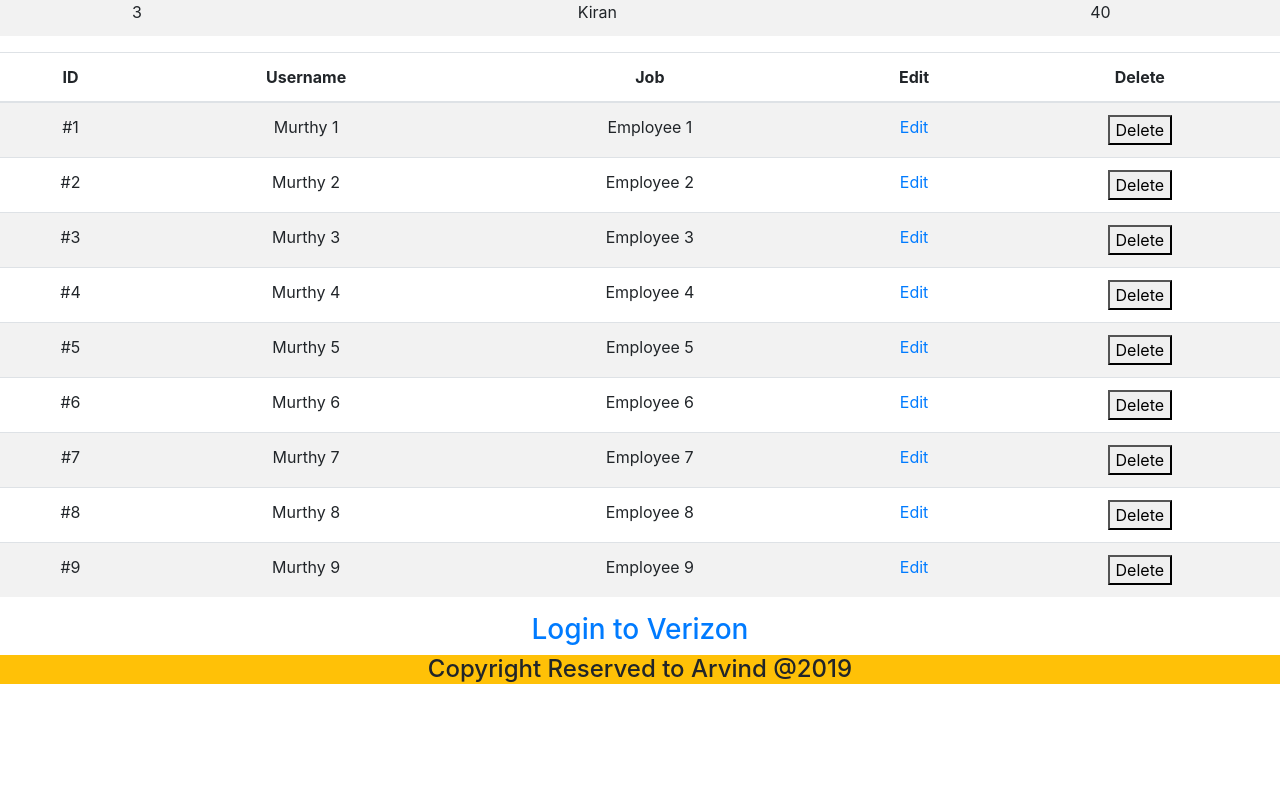
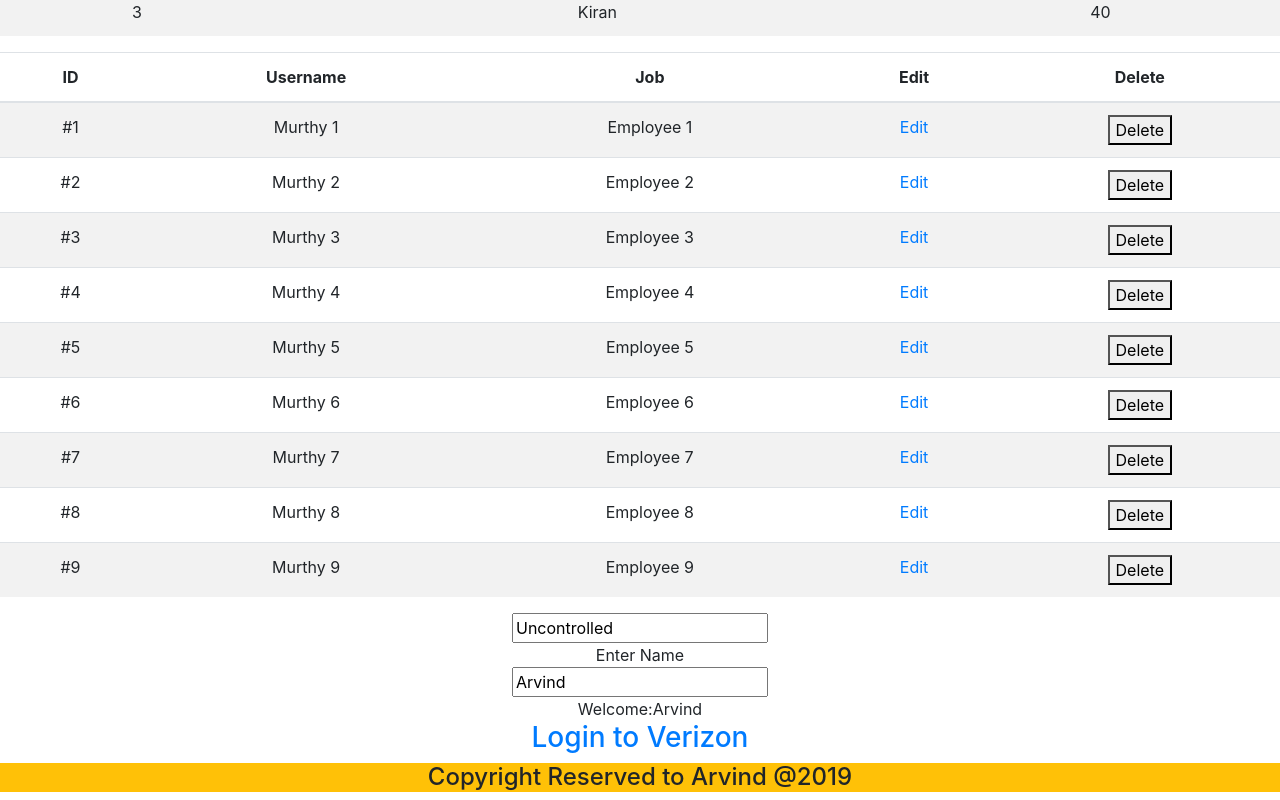
Before and after one commit to arvindkumar888/ReactJs-Training, a React (Create React App) app: page / in a window 1280 px wide. Shown: the part 568-1368 px from the top of the page. Before the commit the page ends 1260 px from the top, so only its background shows below. Built offline with nearby package versions, Linux system fonts and the light colour scheme.

Commit message:
inputText State

```diff
--- a/src/components/Dashboard.js
+++ b/src/components/Dashboard.js
@@ -1,7 +1,7 @@
 import React, {Component} from 'react';
 import { longStackSupport } from 'q';
 import StatefulApp from "./Props_state/StatefullApp"
-
+import TextInput from "./Props_state/TextInput"
 export default class Dashboard extends Component {
     constructor(props){
         super(props)
@@ -9,9 +9,13 @@ export default class Dashboard extends Component {
     }
     render(){
         return(
-            <div>
-             <StatefulApp></StatefulApp>
-            </div>
+            <form>
+                <div>
+                    <StatefulApp></StatefulApp>
+                    <TextInput></TextInput>
+                 </div>
+            </form>
+
         );
     }
 }
--- /dev/null
+++ b/src/components/Props_state/TextDisplay.js
@@ -0,0 +1,9 @@
+import React, {Component} from 'react'
+export default class TextDisplay extends Component {
+    render(){
+
+        return (
+            <div>Welcome:{this.props.text}</div>
+        )
+    }
+}
--- a/src/components/Props_state/TextInput.js
+++ b/src/components/Props_state/TextInput.js
@@ -0,0 +1,28 @@
+import React, {Component} from 'react';
+import TextDisplay from './TextDisplay'
+
+export default class TextInput extends Component{
+    constructor(props){
+        super(props)
+        this.state= {inputText:'Arvind'}
+    }
+    handleChange(event){
+        this.setState({
+            inputText:event.target.value
+        })
+    }
+    render(){
+        return (
+            <div>
+                <input type="text" value="Uncontrolled"/>
+                <div> Enter Name</div>
+                <input type="text" value={this.state.inputText} onChange={this.handleChange.bind(this)}/>
+                {this.state.inputText ? console.log("Valid"):console.log("No Data")}
+                {this.state.inputText
+                ?<TextDisplay text={this.state.inputText}/>
+                :<TextDisplay text="Enter Name Plase"/>
+                }
+            </div>
+        )
+    }
+}
```
